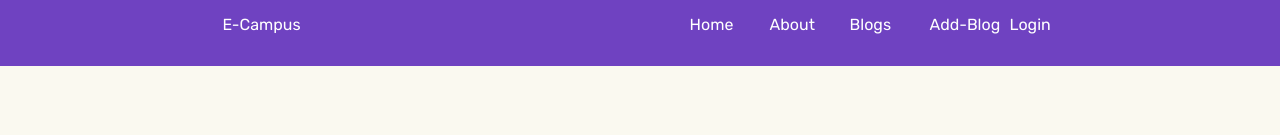
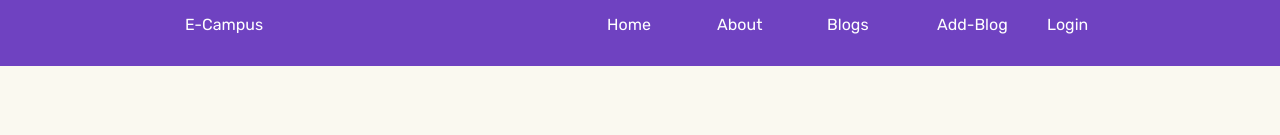
Before and after one commit to Karandeep09/e-campus, a React (Create React App) app in the folder Frontend/: page / in a window 1280 px wide. Shown: the top 135 px of the page. Built offline with nearby package versions, Linux system fonts and the light colour scheme.

Commit message:
change navbar and css distance

```diff
--- a/Frontend/src/components/Navbar.js
+++ b/Frontend/src/components/Navbar.js
@@ -11,11 +11,11 @@ const Navbar = () => {
                 </div>
                 <nav className="nav-section">
                     <ul>
-                        <li><Link to="/">Home</Link></li>
-                        <li><Link to="/about">About</Link></li>
-                        <li><Link to="/bloglist">Blogs</Link></li>
-                        <li><Link to="/addblog">Add-Blog</Link></li>
-                        <li><Link to="/login">Login</Link></li>
+                    <li className='navBarLink'><Link to="/">Home</Link></li>
+                        <li className='navBarLink'><Link to="/about">About</Link></li>
+                        <li className='navBarLink'><Link to="/bloglist">Blogs</Link></li>
+                        <li className='navBarLink'><Link to="/addblog">Add-Blog</Link></li>
+                        <li className='navBarLink'><Link to="/login">Login</Link></li>
                     </ul>
                 </nav>
             </div>
--- a/Frontend/src/css/navbar.css
+++ b/Frontend/src/css/navbar.css
@@ -19,6 +19,9 @@
     display: inline-block;
     width: 80px;
 }
+.navBarLink {
+    margin-left: 30px;
+  }
 
 @media only screen and (max-width:800)  {
 
```
